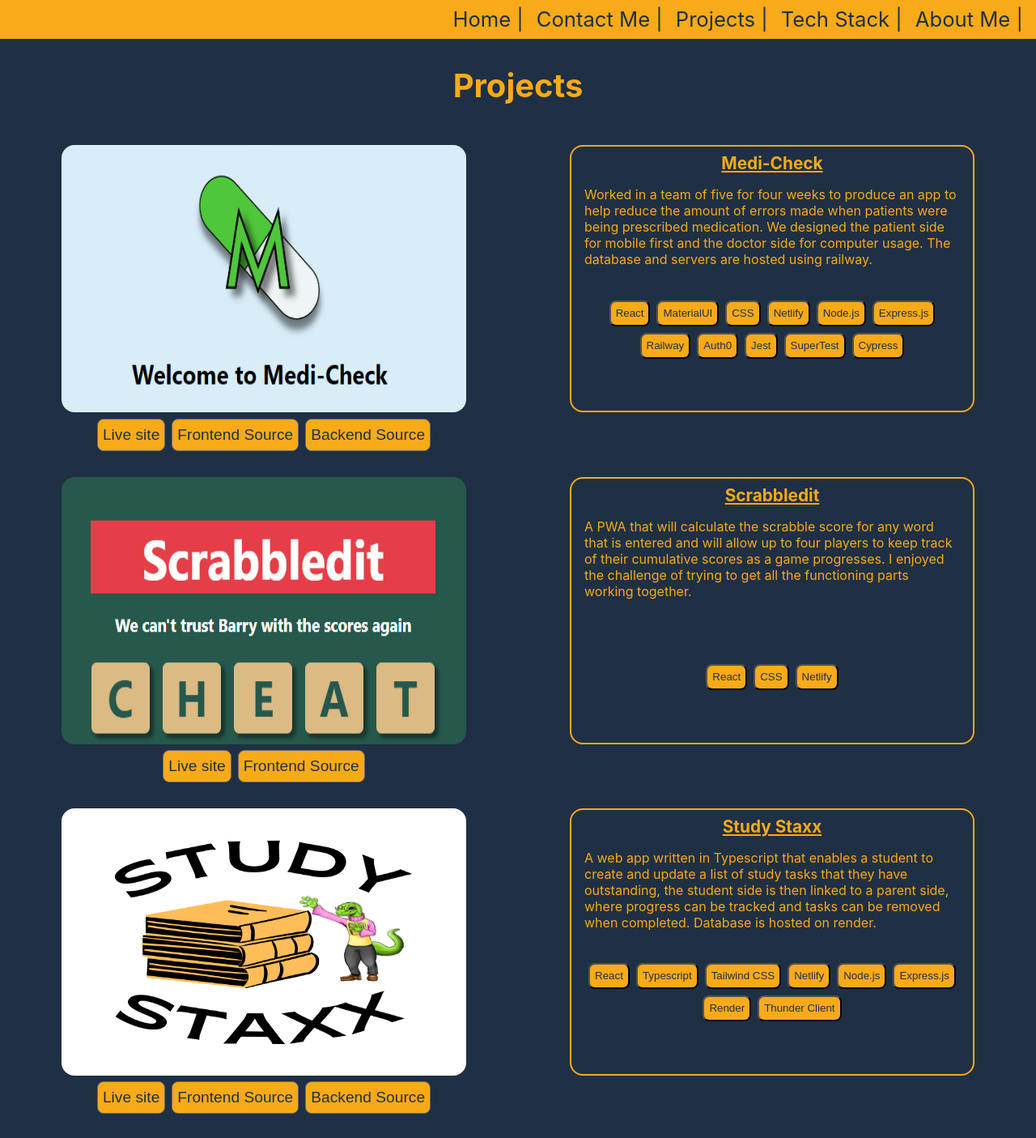
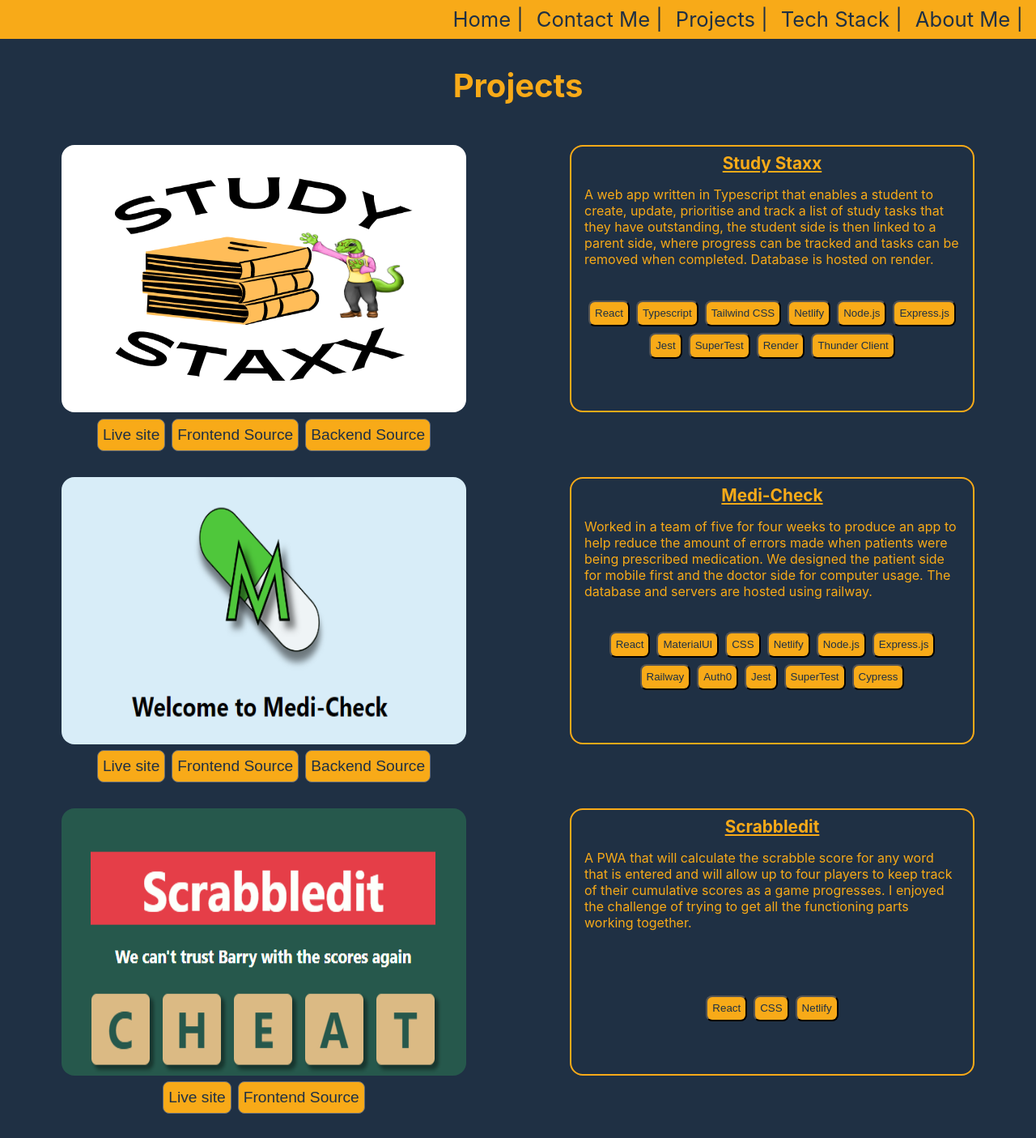
Before and after one commit to TomBirbeck/portfoliov2, a Next.js app: page /projects in a window 1280 px wide. Shown: the top 1405 px of the page at 81% size. Built offline with nearby package versions, Linux system fonts and the light colour scheme.

Commit message:
changed contact form size, re-order projects and updated study staxx info

```diff
--- a/pages/projects.js
+++ b/pages/projects.js
@@ -9,6 +9,15 @@
 import study from '../assets/studystaxx.PNG'
 
 const projects = [
+  {
+    name: 'Study Staxx',
+    img: study.src,
+    live: 'https://studystaxx.netlify.app/',
+    frontend: 'https://github.com/TomBirbeck/homework-helper',
+    backend: 'https://github.com/TomBirbeck/homework-helper-backend',
+    info: "A web app written in Typescript that enables a student to create, update, prioritise and track a list of study tasks that they have outstanding, the student side is then linked to a parent side, where progress can be tracked and tasks can be removed when completed. Database is hosted on render.",
+    tech: ['React', 'Typescript', 'Tailwind CSS', 'Netlify', 'Node.js', 'Express.js', 'Jest', 'SuperTest', 'Render', 'Thunder Client'],
+  },
   {
       name: 'Medi-Check',
       img: medi.src,
@@ -29,15 +38,6 @@
     frontend: 'https://github.com/TomBirbeck/scrabbledit',
     info: "A PWA that will calculate the scrabble score for any word that is entered and will allow up to four players to keep track of their cumulative scores as a game progresses. I enjoyed the challenge of trying to get all the functioning parts working together.",
     tech: ['React', 'CSS', 'Netlify'],
-  },
-  {
-    name: 'Study Staxx',
-    img: study.src,
-    live: 'https://studystaxx.netlify.app/',
-    frontend: 'https://github.com/TomBirbeck/homework-helper',
-    backend: 'https://github.com/TomBirbeck/homework-helper-backend',
-    info: "A web app written in Typescript that enables a student to create and update a list of study tasks that they have outstanding, the student side is then linked to a parent side, where progress can be tracked and tasks can be removed when completed. Database is hosted on render.",
-    tech: ['React', 'Typescript', 'Tailwind CSS', 'Netlify', 'Node.js', 'Express.js', 'Render', 'Thunder Client'],
   },
   {
     name: 'One Stop Shop',
```
Also changed, not shown: styles/contact.module.css (+6 -7 lines), assets/harryhead.PNG (added).
